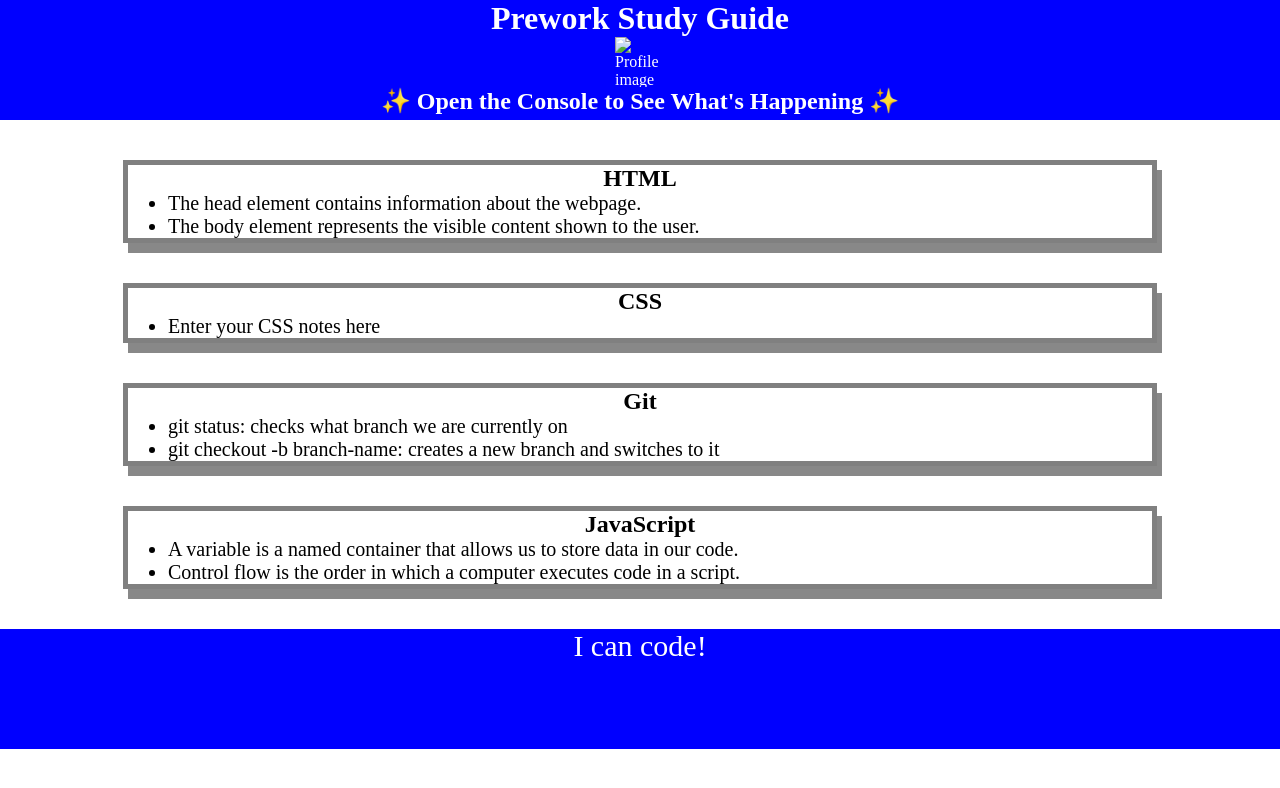
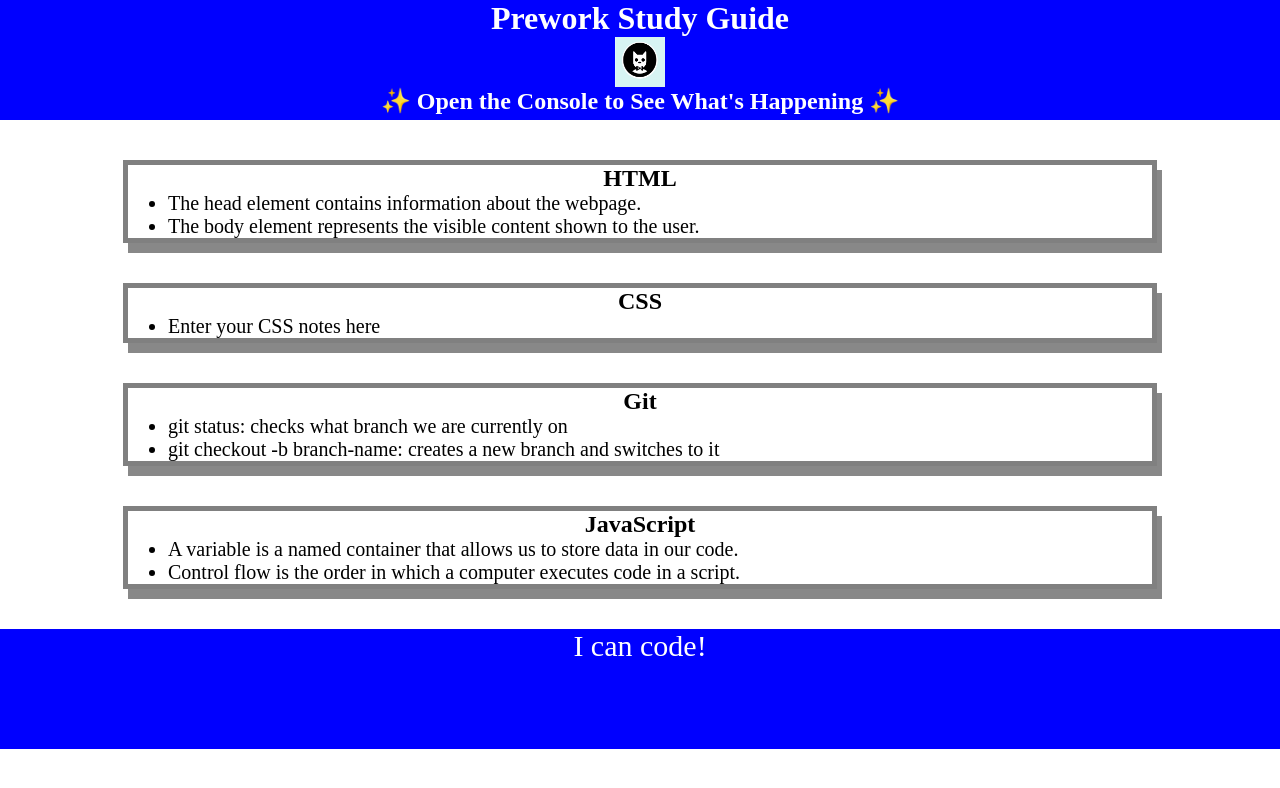
Before and after one commit to paullsshin/prework-study-guide, a plain HTML site: page prework-study-guide/index.html in a window 1280 px wide. Drawn offline with Linux system fonts and the light colour scheme.

Commit message:
fixed link to cat image

```diff
--- a/prework-study-guide/index.html
+++ b/prework-study-guide/index.html
@@ -11,7 +11,7 @@
   <body>
     <header id="top">
       <h1>Prework Study Guide</h1>
-      <img src="./assets/bowtie-cat.png" alt="Profile image of cat wearing a bow tie." />
+      <img src="./assets/images/bowtie-cat.png" alt="Profile image of cat wearing a bow tie." />
       <h2>✨ Open the Console to See What's Happening ✨</h2>
     </header>
 
```
